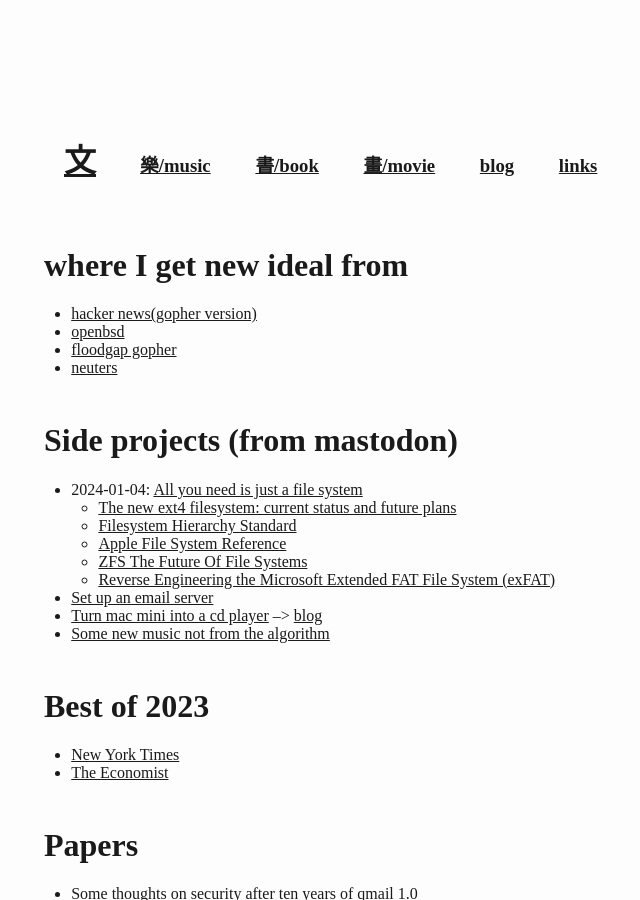
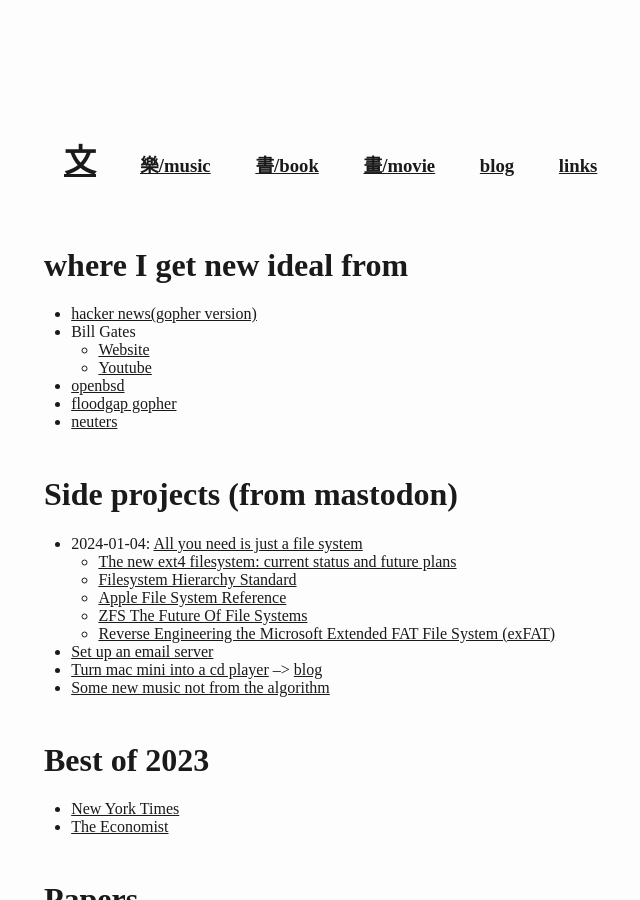
Before and after one commit to wangw469/wangw469.github.io, a Jekyll site: the page built from links.md, in a window 1280 px wide and 900 px high. Shown: the whole window, without its empty margins (46-686 px from the left). Built offline with Jekyll 4.4.1, drawn with Linux system fonts in a browser that asks for light colours; our own code applies the rules of GitHub Pages for plain Markdown files.

Commit message:
add gates notes

```diff
--- a/links.md
+++ b/links.md
@@ -6,6 +6,9 @@ date: 2024-01-02
 # where I get new ideal from
 
 * [hacker news(gopher version)](gopher://hngopher.com)
+* Bill Gates
+    * [Website](https://www.gatesnotes.com/)
+    * [Youtube](https://www.youtube.com/@billgates)
 * [openbsd](https://www.openbsd.org)
 * [floodgap gopher](gopher://gopher.floodgap.com)
 * [neuters](https://neuters.de)
```
